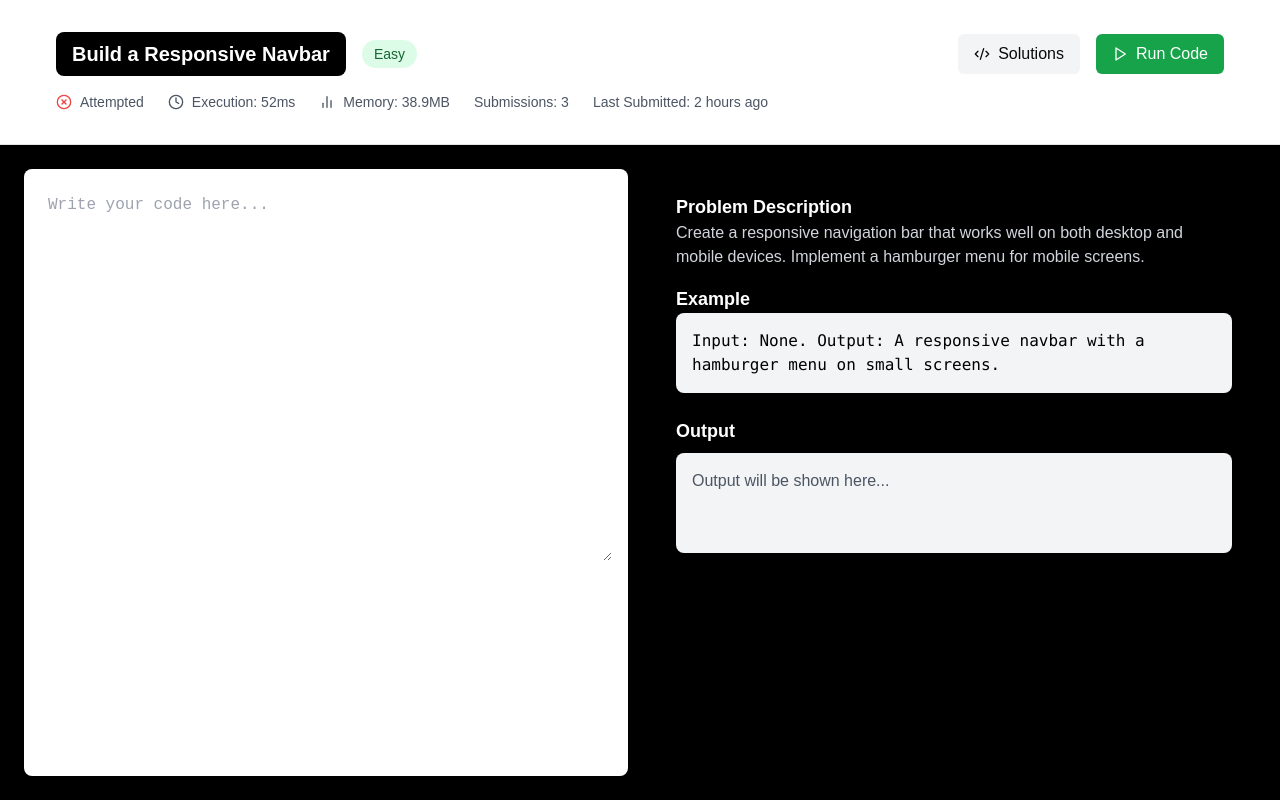
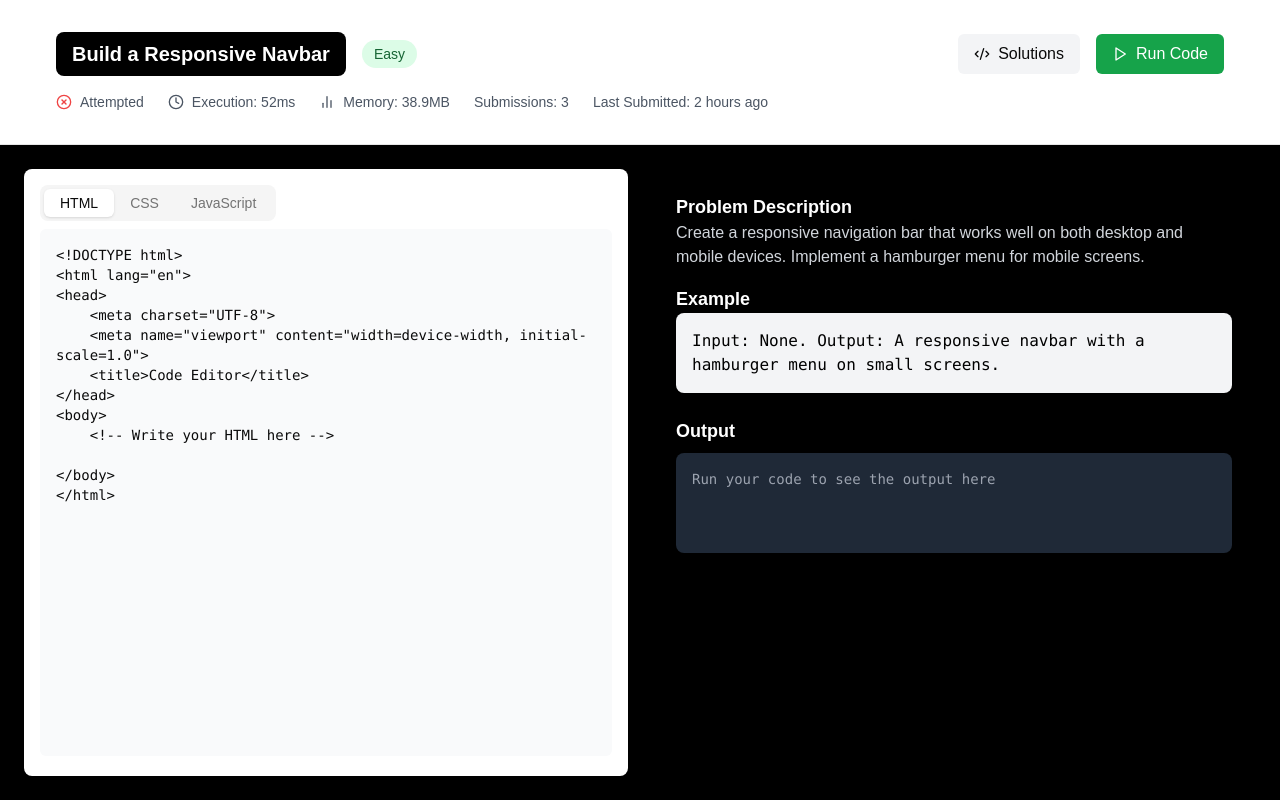
Before and after one commit to dkgulia/DevCode, a Next.js app: page /problems/1 in a window 1280 px wide. Built offline with nearby package versions, Linux system fonts and the light colour scheme.

Commit message:
codeeditior-frontend

```diff
--- a/package.json
+++ b/package.json
@@ -10,6 +10,7 @@
   },
   "dependencies": {
     "@radix-ui/react-slot": "^1.1.0",
+    "@radix-ui/react-tabs": "^1.1.1",
     "class-variance-authority": "^0.7.0",
     "clsx": "^2.1.1",
     "lucide-react": "^0.456.0",
--- a/src/app/problems/[id]/page.tsx
+++ b/src/app/problems/[id]/page.tsx
@@ -1,7 +1,7 @@
 "use client";
 
-import React from "react";
-import { useParams,useRouter } from "next/navigation";
+import React, { useState } from "react";
+import { useParams, useRouter } from "next/navigation";
 import { problems } from "../../../constants/problems";
 import CodeEditor from "../../../components/problems/CodeEditor";
 import {
@@ -13,7 +13,6 @@ import {
   Play,
 } from "lucide-react";
 
-// Types remain the same
 type Difficulty = "Easy" | "Medium" | "Hard";
 type ProblemStatus = "Solved" | "Attempted" | "Todo";
 
@@ -42,11 +41,16 @@ const difficultyColors: Record<Difficulty, string> = {
   Hard: "bg-red-100 text-red-800",
 };
 
-
 export default function ProblemPage() {
   const router = useRouter();
   const { id } = useParams();
   const problem = problems.find((problem: Problem) => problem.id === id);
+
+  // Add state for code and output
+  const [code, setCode] = useState("");
+  const [output, setOutput] = useState("");
+  const [isCompiling, setIsCompiling] = useState(false);
+  const [error, setError] = useState("");
 
   const problemState: ProblemState = {
     status: "Attempted",
@@ -56,6 +60,58 @@ export default function ProblemPage() {
     lastSubmitted: "2 hours ago",
   };
 
+  const handleCodeChange = (newCode: string) => {
+    setCode(newCode);
+  };
+
+  const handleCodeCompile = async () => {
+    setIsCompiling(true);
+    setError("");
+    setOutput("");
+
+    try {
+      // Create a safe execution environment
+      const sandbox = `
+        try {
+          ${code}
+          // Add any test cases or function calls here
+        } catch (error) {
+          console.error('Runtime Error:', error.message);
+        }
+      `;
+
+      // Use Function constructor to create an isolated scope
+      const compiledFunction = new Function(sandbox);
+
+      // Capture console output
+      const originalConsole = console.log;
+      let output = "";
+
+      console.log = (...args) => {
+        output += args.join(" ") + "\n";
+      };
+
+      // Execute the code
+      compiledFunction();
+
+      // Restore console
+      console.log = originalConsole;
+
+      // Update output state
+      setOutput(output || "No output generated");
+
+    } catch (err: unknown) {
+      // Type guard to check if err is an Error object
+      if (err instanceof Error) {
+        setError(`Compilation Error: ${err.message}`);
+      } else {
+        // Fallback for cases where err is not an Error object
+        setError('An unknown error occurred during compilation');
+      }
+    } finally {
+      setIsCompiling(false);
+    }
+  };
   if (!problem) {
     return (
       <div className="flex items-center justify-center min-h-screen">
@@ -73,12 +129,9 @@ export default function ProblemPage() {
 
   return (
     <div className="h-screen flex flex-col bg-gray-50">
-
       {/* Problem Header */}
       <header className="bg-white border-b">
-
-
-        <div className="container mx-auto px-6 ">
+        <div className="container mx-auto px-6">
           <div className="py-4 bg-white">
             {/* Title and Difficulty Row */}
             <div className="bg-white flex items-center justify-between mb-4">
@@ -101,9 +154,13 @@ export default function ProblemPage() {
                   <Code2 className="w-4 h-4" />
                   Solutions
                 </button>
-                <button className="px-4 py-2 bg-green-600 text-white hover:bg-green-700 rounded-md flex items-center gap-2">
+                <button
+                  onClick={handleCodeCompile}
+                  disabled={isCompiling}
+                  className="px-4 py-2 bg-green-600 text-white hover:bg-green-700 rounded-md flex items-center gap-2 disabled:opacity-50"
+                >
                   <Play className="w-4 h-4" />
-                  Run Code
+                  {isCompiling ? "Running..." : "Run Code"}
                 </button>
               </div>
             </div>
@@ -140,7 +197,7 @@ export default function ProblemPage() {
         {/* Left Side - Code Editor */}
         <div className="bg-white rounded-lg shadow-sm">
           <div className="h-full p-4">
-            <CodeEditor />
+            <CodeEditor onCodeCompile={handleCodeChange} />
           </div>
         </div>
 
@@ -156,26 +213,24 @@ export default function ProblemPage() {
               <code>{problem.example}</code>
             </pre>
 
-            {problem.timeComplexity && (
-              <div className="mt-4">
-                <h3 className="text-lg font-semibold">Time Complexity</h3>
-                <p className="text-gray-700">{problem.timeComplexity}</p>
-              </div>
-            )}
 
-            {problem.spaceComplexity && (
-              <div className="mt-4">
-                <h3 className="text-lg font-semibold">Space Complexity</h3>
-                <p className="text-gray-700">{problem.spaceComplexity}</p>
-              </div>
-            )}
+
+
           </div>
 
           {/* Compiler Output */}
           <div>
             <h3 className="text-lg font-semibold mb-2">Output</h3>
-            <div className="bg-gray-100 p-4 rounded-lg min-h-[100px]">
-              <p className="text-gray-600">Output will be shown here...</p>
+            <div className="bg-gray-800 p-4 rounded-lg min-h-[100px] font-mono text-sm">
+              {error ? (
+                <span className="text-red-400">{error}</span>
+              ) : isCompiling ? (
+                <span className="text-yellow-400">Compiling...</span>
+              ) : output ? (
+                <pre className="text-green-400 whitespace-pre-wrap">{output}</pre>
+              ) : (
+                <span className="text-gray-400">Run your code to see the output here</span>
+              )}
             </div>
           </div>
         </div>
--- a/src/components/problems/CodeEditor.tsx
+++ b/src/components/problems/CodeEditor.tsx
@@ -1,17 +1,132 @@
-import React from 'react';
+import React, { useState, useEffect } from 'react';
+import { Tabs, TabsContent, TabsList, TabsTrigger } from '@/components/ui/tabs';
 
-export default function CodeEditor() {
+// Define interface for props
+interface CodeEditorProps {
+  onCodeCompile: (code: string) => void;
+}
+
+// Define type for iframe element
+interface HTMLIFrameElement extends HTMLElement {
+  contentDocument: Document;
+  contentWindow: Window;
+}
+
+const DEFAULT_HTML = `<!DOCTYPE html>
+<html lang="en">
+<head>
+    <meta charset="UTF-8">
+    <meta name="viewport" content="width=device-width, initial-scale=1.0">
+    <title>Code Editor</title>
+</head>
+<body>
+    <!-- Write your HTML here -->
+
+</body>
+</html>`;
+
+const CodeEditor: React.FC<CodeEditorProps> = ({ onCodeCompile }) => {
+  const [html, setHtml] = useState<string>(DEFAULT_HTML);
+  const [css, setCss] = useState<string>('');
+  const [js, setJs] = useState<string>('');
+  const [compiledCode, setCompiledCode] = useState<string>('');
+
+  // Compile code whenever HTML, CSS, or JS changes
+  useEffect(() => {
+    compileCode();
+  }, [html, css, js]);
+
+  const compileCode = () => {
+    // Extract body content from HTML
+    const bodyContent = html.match(/<body[^>]*>([\s\S]*)<\/body>/i)?.[1] || html;
+
+    // Extract head content if it exists
+    const headContent = html.match(/<head[^>]*>([\s\S]*)<\/head>/i)?.[1] || '';
+
+    // Create the compiled HTML with injected CSS and JS
+    const compiled = `
+      <!DOCTYPE html>
+      <html lang="en">
+      <head>
+          <meta charset="UTF-8">
+          <meta name="viewport" content="width=device-width, initial-scale=1.0">
+          <title>Code Output</title>
+          ${headContent}
+          <style>
+              ${css}
+          </style>
+      </head>
+      <body>
+          ${bodyContent}
+          <script>
+              ${js}
+          </script>
+      </body>
+      </html>
+    `;
+
+    setCompiledCode(compiled);
+
+    // Send compiled code to parent component if callback exists
+    if (onCodeCompile) {
+      onCodeCompile(compiled);
+    }
+  };
+
+  const handleHtmlChange = (newHtml: string) => {
+    setHtml(newHtml);
+  };
+
+  const handleCssChange = (newCss: string) => {
+    setCss(newCss);
+  };
+
+  const handleJsChange = (newJs: string) => {
+    setJs(newJs);
+  };
+
   return (
-    <textarea
-      className="code-editor-area"
-      placeholder="Write your code here..."
-      rows={15}
-      style={{
-        width: '100%',
-        padding: '0.5rem',
-        fontFamily: 'monospace',
-        fontSize: '1rem',
-      }}
-    />
+    <div className="h-full flex flex-col">
+      <Tabs defaultValue="html" className="flex-1">
+        <TabsList className="mb-2">
+          <TabsTrigger value="html" className="px-4">HTML</TabsTrigger>
+          <TabsTrigger value="css" className="px-4">CSS</TabsTrigger>
+          <TabsTrigger value="js" className="px-4">JavaScript</TabsTrigger>
+        </TabsList>
+
+        <div className="flex-1 h-[calc(100%-3rem)]">
+          <TabsContent value="html" className="h-full m-0">
+            <textarea
+              className="w-full h-full p-4 font-mono text-sm bg-gray-50 border-0 rounded-md focus:ring-1 focus:ring-blue-500 resize-none"
+              value={html}
+              onChange={(e) => handleHtmlChange(e.target.value)}
+              spellCheck="false"
+            />
+          </TabsContent>
+
+          <TabsContent value="css" className="h-full m-0">
+            <textarea
+              className="w-full h-full p-4 font-mono text-sm bg-gray-50 border-0 rounded-md focus:ring-1 focus:ring-blue-500 resize-none"
+              placeholder="/* Write your CSS here */\n\n"
+              value={css}
+              onChange={(e) => handleCssChange(e.target.value)}
+              spellCheck="false"
+            />
+          </TabsContent>
+
+          <TabsContent value="js" className="h-full m-0">
+            <textarea
+              className="w-full h-full p-4 font-mono text-sm bg-gray-50 border-0 rounded-md focus:ring-1 focus:ring-blue-500 resize-none"
+              placeholder="// Write your JavaScript here\n\n"
+              value={js}
+              onChange={(e) => handleJsChange(e.target.value)}
+              spellCheck="false"
+            />
+          </TabsContent>
+        </div>
+      </Tabs>
+    </div>
   );
-}
+};
+
+export default CodeEditor;
--- /dev/null
+++ b/src/components/ui/tabs.tsx
@@ -0,0 +1,55 @@
+"use client"
+
+import * as React from "react"
+import * as TabsPrimitive from "@radix-ui/react-tabs"
+
+import { cn } from "@/lib/utils"
+
+const Tabs = TabsPrimitive.Root
+
+const TabsList = React.forwardRef<
+  React.ElementRef<typeof TabsPrimitive.List>,
+  React.ComponentPropsWithoutRef<typeof TabsPrimitive.List>
+>(({ className, ...props }, ref) => (
+  <TabsPrimitive.List
+    ref={ref}
+    className={cn(
+      "inline-flex h-9 items-center justify-center rounded-lg bg-muted p-1 text-muted-foreground",
+      className
+    )}
+    {...props}
+  />
+))
+TabsList.displayName = TabsPrimitive.List.displayName
+
+const TabsTrigger = React.forwardRef<
+  React.ElementRef<typeof TabsPrimitive.Trigger>,
+  React.ComponentPropsWithoutRef<typeof TabsPrimitive.Trigger>
+>(({ className, ...props }, ref) => (
+  <TabsPrimitive.Trigger
+    ref={ref}
+    className={cn(
+      "inline-flex items-center justify-center whitespace-nowrap rounded-md px-3 py-1 text-sm font-medium ring-offset-background transition-all focus-visible:outline-none focus-visible:ring-2 focus-visible:ring-ring focus-visible:ring-offset-2 disabled:pointer-events-none disabled:opacity-50 data-[state=active]:bg-background data-[state=active]:text-foreground data-[state=active]:shadow",
+      className
+    )}
+    {...props}
+  />
+))
+TabsTrigger.displayName = TabsPrimitive.Trigger.displayName
+
+const TabsContent = React.forwardRef<
+  React.ElementRef<typeof TabsPrimitive.Content>,
+  React.ComponentPropsWithoutRef<typeof TabsPrimitive.Content>
+>(({ className, ...props }, ref) => (
+  <TabsPrimitive.Content
+    ref={ref}
+    className={cn(
+      "mt-2 ring-offset-background focus-visible:outline-none focus-visible:ring-2 focus-visible:ring-ring focus-visible:ring-offset-2",
+      className
+    )}
+    {...props}
+  />
+))
+TabsContent.displayName = TabsPrimitive.Content.displayName
+
+export { Tabs, TabsList, TabsTrigger, TabsContent }
```
Also changed, not shown: 1 other file (tests, documents, lock files or other folders).
